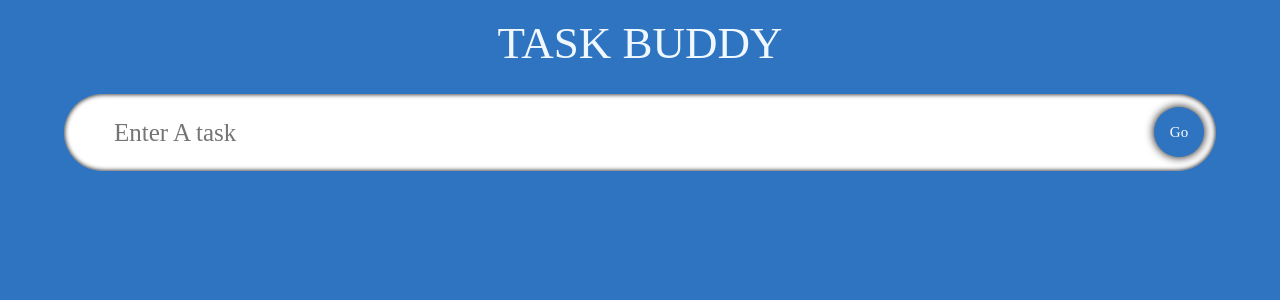
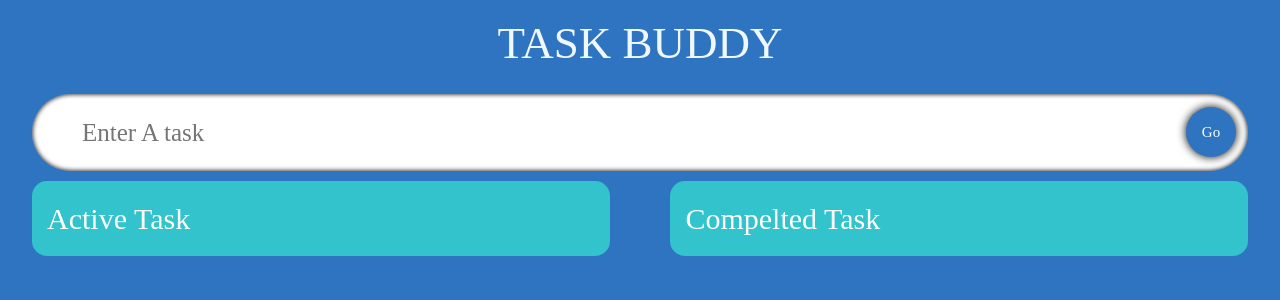
Before and after one commit to Rohit1415/TaskBuddy, a React (Create React App) app: page / in a window 1280 px wide. Shown: the top 300 px of the page. Built offline with nearby package versions, Linux system fonts and the light colour scheme; a web font is replaced by a local one.

Commit message:
change style

```diff
--- a/src/Component/SingleTodo.tsx
+++ b/src/Component/SingleTodo.tsx
@@ -65,10 +65,12 @@ const SingleTodo = ({ todo, todos, settodos }: Props) => {
             }
           }}
         >
-          <AiFillEdit />
+          <AiFillEdit
+           />
         </span>
         <span className="icon_single" onClick={() => handelDelete(todo.id)}>
-          <AiFillDelete />
+          <AiFillDelete
+          />
         </span>
         <span className="icon_single" onClick={() => handelDone(todo.id)}>
           <MdDone />
--- a/src/Component/Todolist.tsx
+++ b/src/Component/Todolist.tsx
@@ -10,15 +10,33 @@ interface Props {
 
 const Todolist: React.FC<Props> = ({ todos, settodos }: Props) => {
   return (
-    <div className="todos">
-      {todos.map((x) => {
-        return (
-          // <li>{x.todo}</li>
-          <SingleTodo todo={x} key={x.id} todos={todos} settodos={settodos} />
-        )
-      })}
+    // <div className="todos">
+    //   {todos.map((x) => {
+    //     return (
+    //       // <li>{x.todo}</li>
+    //       <SingleTodo todo={x} key={x.id} todos={todos} settodos={settodos} />
+    //     )
+    //   })}
+    // </div>
+    <div className="todo-container">
+      <div className="todos">
+        <span className="todos_heading">Active Task</span>
+        {todos.map((x) => {
+          return (
+            <SingleTodo todo={x} key={x.id} todos={todos} settodos={settodos} />
+          );
+        })}
+      </div>
+      <div className="todos remove">
+      <span className="todos_heading">Compelted Task</span>
+        {todos.map((x) => {
+          return (
+            <SingleTodo todo={x} key={x.id} todos={todos} settodos={settodos} />
+          );
+        })}
+      </div>
     </div>
-  )
-}
+  );
+};
 
 export default Todolist;
--- a/src/Component/style.css
+++ b/src/Component/style.css
@@ -5,7 +5,7 @@
 .input
 {
  display: flex;
- width: 90%;
+ width: 95%;
  position: relative;
  align-items: center;
 }
@@ -46,22 +46,45 @@
     box-shadow: 0 0 05px #fff;
 }
 
-.todos{
+.todo-container
+{
     display: flex;
-    justify-content: space-evenly;
-    width: 90%;
-    flex-wrap: wrap;
+    width: 95%;
+    margin-top: 10px;
+    justify-content: space-between;
+    align-items: flex-start;
 }
 
+.todos{
+    width: 47.5%;
+    display: flex;
+    flex-direction: column;
+    padding: 15px;
+    border-radius: 15px;
+    background-color: rgb(50, 195, 205);
+}
+.todos_heading
+{
+    color: #fff;
+    font-size: 30px;
+}
 .todos_single
 {
     display: flex;
-    width: 29.5%;
+    /**************** this is use not drrag ****************/
+    /* width: 29.5%; */
     border-radius: 5px;
     padding: 20px;
     padding-top: 15px;
     background-image: url("https://img.freepik.com/free-photo/crumpled-yellow-paper-background-close-up_60487-2390.jpg?size=626&ext=jpg");
+    transition: all 0.3s ease-in-out;
 }
+.todos_single:hover
+{
+    box-shadow: 0 0 5px #000;
+    transform: scale(1.03);
+}
+
 .todos_single--text
 {
     flex: 1;
```
